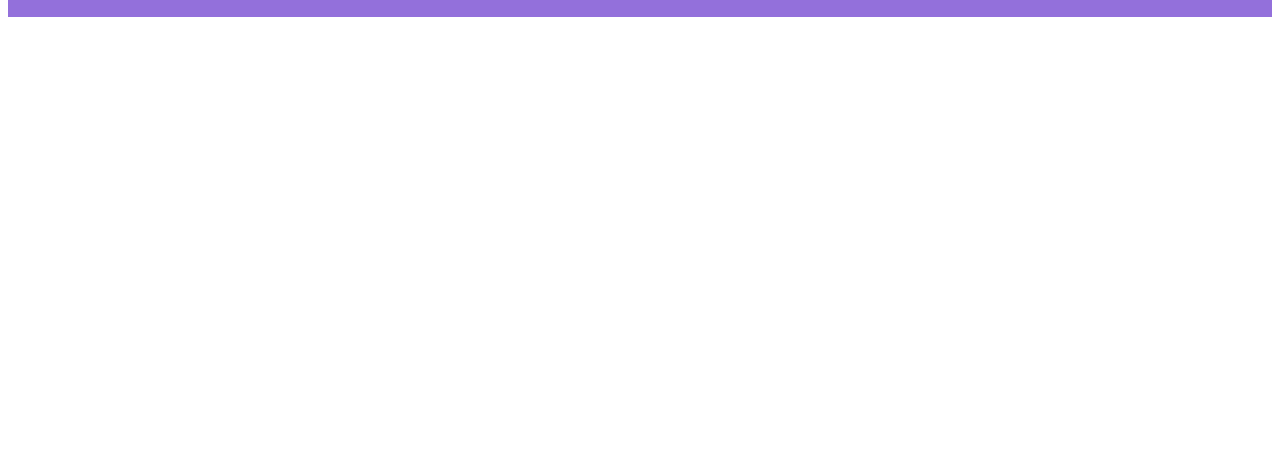
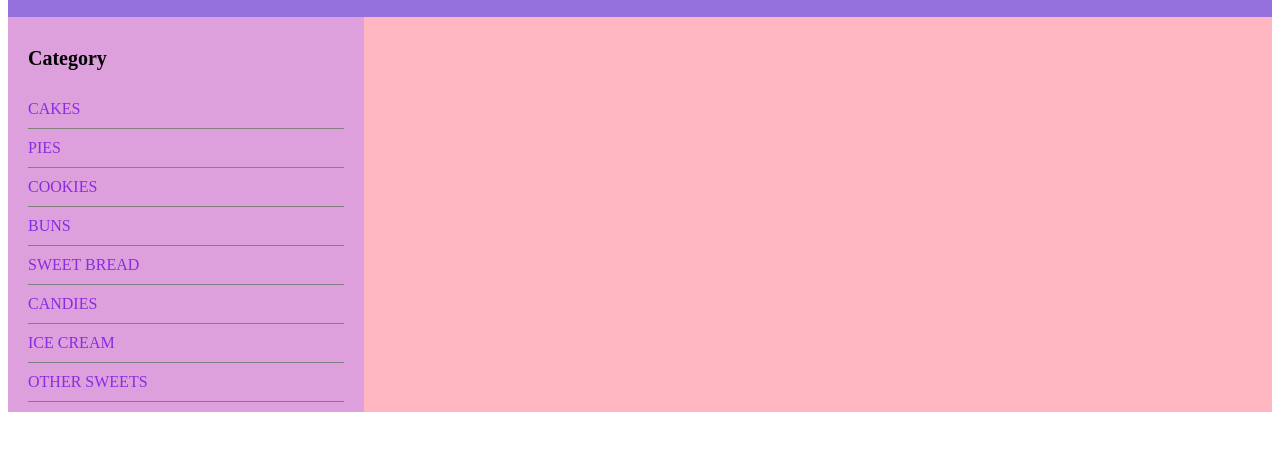
Before and after one commit to iisakjanova/js_group_11_homework_50_irina_isakzhanova, a website: page task02/index.html in a window 1280 px wide. Shown: the part 65-516 px from the top of the page. Drawn offline with nearby package versions, Linux system fonts and the light colour scheme.

Commit message:
Made a sidebar and added it into the web page.

```diff
--- a/task02/index.js
+++ b/task02/index.js
@@ -15,11 +15,29 @@ const Header = props => {
     );
 };
 
+const Sidebar = props => {
+    return (
+        <div className="sidebar">
+            <p className="sidebar-title">{props.title}</p>
+            <ul className="list">
+                {props.navigation.map(item => (
+                    <li className="list-item"><a className="sidebar-link" href="#">{item}</a></li>
+                ))}
+            </ul>
+        </div>
+
+    );
+};
+
 const navigationText = ["Home", "About", "Contact us"];
+const sidebarText = ["Cakes", "Pies", "Cookies", "Buns", "Sweet bread", "Candies", "Ice cream", "Other sweets"];
 
 const webPage = (
     <div className="site">
         <Header logo="biscuit" navigation={navigationText}/>
+        <div className="content">
+            <Sidebar title="Category" navigation ={sidebarText}/>
+        </div>
     </div>
 );
 
--- a/task02/style.css
+++ b/task02/style.css
@@ -27,13 +27,13 @@
     align-self: center;
 }
 
-.list {
+.main-nav .list {
     margin: 0;
     padding: 0;
     list-style: none;
 }
 
-.list-item {
+.main-nav .list-item {
     display: inline-block;
     margin-left: 30px;
 }
@@ -43,3 +43,43 @@
     text-transform: uppercase;
     color: lightgray;
 }
+
+.nav-link:hover {
+    color: white;
+}
+
+.content {
+    background: lightpink;
+}
+
+.sidebar {
+    background: plum;
+    width: 25%;
+    padding: 10px 20px;
+}
+
+.sidebar-title {
+    font-size: 20px;
+    font-weight: 600;
+}
+
+.sidebar .list {
+    margin: 0;
+    padding: 0;
+    list-style: none;
+}
+
+.sidebar .list-item {
+    padding: 10px 0;
+    border-bottom: 1px solid grey;
+}
+
+.sidebar-link {
+    text-decoration: none;
+    text-transform: uppercase;
+    color: blueviolet;
+}
+
+.sidebar-link:hover {
+    color: indigo;
+}
```
